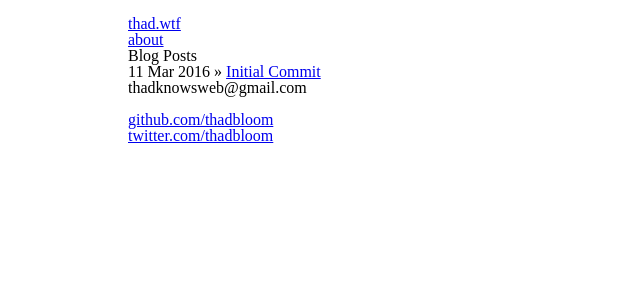
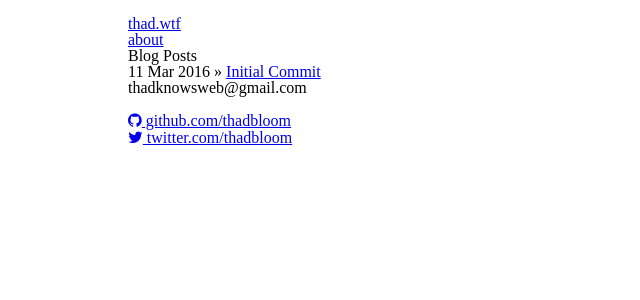
Before and after one commit to thadbloom/thadbloom.github.io, a Jekyll site: the page built from index.html, in a window 1280 px wide. Shown: the top 300 px of the page, without its empty margins (0-640 px from the left). Built offline with Jekyll 4.4.1, drawn with Linux system fonts in a browser that asks for light colours; nearby versions of some CDN libraries; Markdown is read by kramdown in place of the engine named in the settings.

Commit message:
add font awesome, add a few icons

```diff
--- a/_layouts/default.html
+++ b/_layouts/default.html
@@ -5,6 +5,7 @@
 	<meta http-equiv="X-UA-Compatible" content="IE=edge,chrome=1">
 	<title>{{ page.title }}</title>
 	<meta name="viewport" content="width=device-width">
+	<link rel="stylesheet" href="https://maxcdn.bootstrapcdn.com/font-awesome/4.5.0/css/font-awesome.min.css">
 	<link rel="stylesheet" href="/css/main.css">
 	<meta name="google-site-verification" content="aags7xoQjpUdyGudXu1bOYuPocvv7m7qZioGNZ0-bG4" />
 </head>
@@ -26,8 +27,10 @@
 		</div>
 		<div class="contact">
 			<p>
-				<a href="https://github.com/thadbloom">github.com/thadbloom</a><br />
-				<a href="https://twitter.com/thadbloom">twitter.com/thadbloom</a>
+				<a href="https://github.com/thadbloom"><i class="fa fa-github"></i>
+ github.com/thadbloom</a><br />
+				<a href="https://twitter.com/thadbloom"><i class="fa fa-twitter"></i>
+ twitter.com/thadbloom</a>
 			</p>
 		</div>
 	</div>
```
